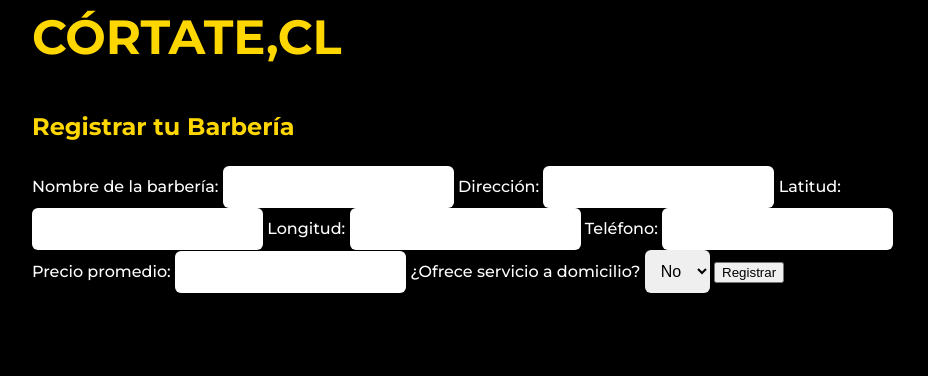
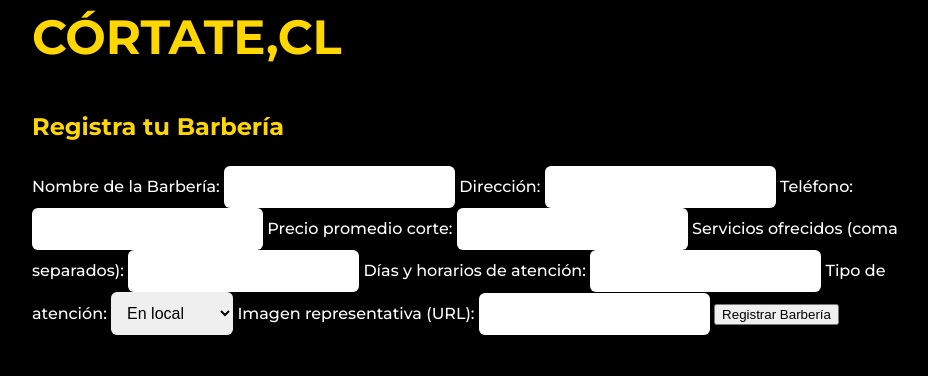
Before and after one commit to irodriguezyanine/cortate, a Flask app: template frontend/templates/registro_barberia.html in a window 1280 px wide. Shown: the part 33-409 px from the top of the page, without its empty margins (158-1086 px from the left). Run offline with Flask 3, Linux system fonts and the light colour scheme; the template is opened without the code that fills it, so the values that code supplies are empty; parts of the project's set-up code (start-up, migrations or seed data) failed here and were passed over.

Commit message:
Update registro_barberia.html

```diff
--- a/frontend/templates/registro_barberia.html
+++ b/frontend/templates/registro_barberia.html
@@ -1,14 +1,14 @@
-<!-- frontend/templates/registro_barberia.html -->
+<!-- frontend/templates/registro_barbero.html -->
 <!DOCTYPE html>
 <html lang="es">
 <head>
   <meta charset="UTF-8">
   <meta name="viewport" content="width=device-width, initial-scale=1.0">
-  <title>Registrar Barbería</title>
+  <title>Registro de Barbería</title>
   <link rel="stylesheet" href="/static/css/styles.css">
   <link href="https://fonts.googleapis.com/css2?family=Inter:wght@400;600&display=swap" rel="stylesheet">
 </head>
-<body class="registro-barberia">
+<body class="registro-barbero">
   <header class="header">
     <div class="container">
       <div class="logo">
@@ -17,62 +17,39 @@
     </div>
   </header>
 
-  <main class="container">
-    <h2>Registrar tu Barbería</h2>
-    <form id="registro-form">
-      <label>Nombre de la barbería:
-        <input type="text" name="nombre" required>
-      </label>
+  <main class="container form-barber">
+    <h2>Registra tu Barbería</h2>
+    <form action="/api/barbers/register" method="POST">
+      <label for="nombre">Nombre de la Barbería:</label>
+      <input type="text" name="nombre" id="nombre" required>
 
-      <label>Dirección:
-        <input type="text" name="direccion" required>
-      </label>
+      <label for="direccion">Dirección:</label>
+      <input type="text" name="direccion" id="direccion" required>
 
-      <label>Latitud:
-        <input type="number" step="any" name="latitud" required>
-      </label>
+      <label for="telefono">Teléfono:</label>
+      <input type="tel" name="telefono" id="telefono" required>
 
-      <label>Longitud:
-        <input type="number" step="any" name="longitud" required>
-      </label>
+      <label for="precio">Precio promedio corte:</label>
+      <input type="number" name="precio" id="precio" required>
 
-      <label>Teléfono:
-        <input type="text" name="telefono">
-      </label>
+      <label for="servicios">Servicios ofrecidos (coma separados):</label>
+      <input type="text" name="servicios" id="servicios">
 
-      <label>Precio promedio:
-        <input type="number" name="precio">
-      </label>
+      <label for="disponibilidad">Días y horarios de atención:</label>
+      <input type="text" name="disponibilidad" id="disponibilidad">
 
-      <label>¿Ofrece servicio a domicilio?
-        <select name="domicilio">
-          <option value="false">No</option>
-          <option value="true">Sí</option>
-        </select>
-      </label>
+      <label for="tipo">Tipo de atención:</label>
+      <select name="tipo" id="tipo">
+        <option value="local">En local</option>
+        <option value="domicilio">A domicilio</option>
+        <option value="mixto">Ambos</option>
+      </select>
 
-      <button type="submit">Registrar</button>
+      <label for="imagen">Imagen representativa (URL):</label>
+      <input type="url" name="imagen" id="imagen">
+
+      <button type="submit">Registrar Barbería</button>
     </form>
   </main>
-
-  <script>
-    document.getElementById("registro-form").addEventListener("submit", async function(e) {
-      e.preventDefault();
-      const form = e.target;
-      const data = Object.fromEntries(new FormData(form));
-      data.domicilio = data.domicilio === 'true';
-      const res = await fetch("/api/barbers", {
-        method: "POST",
-        headers: { "Content-Type": "application/json" },
-        body: JSON.stringify(data)
-      });
-      if (res.ok) {
-        alert("Barbería registrada correctamente");
-        window.location.href = "/";
-      } else {
-        alert("Error al registrar la barbería");
-      }
-    });
-  </script>
 </body>
 </html>
```
